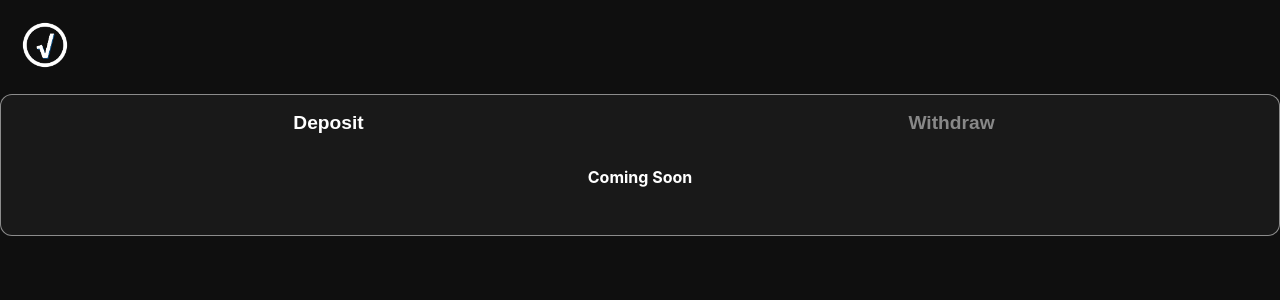
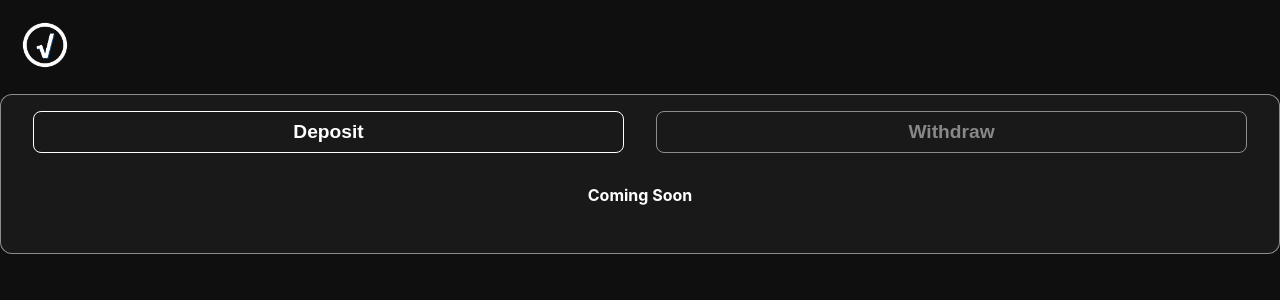
Before and after one commit to root-hq/root-webapp, a Next.js app: page /vaultnew/components/FundsManagerColumn in a window 1280 px wide. Shown: the top 300 px of the page. Built offline with nearby package versions, Linux system fonts and the light colour scheme.

Commit message:
Add borders to deposit/withdraw buttons

```diff
--- a/pages/vaultnew/components/FundsManagerColumn/FundsManagerColumn.module.css
+++ b/pages/vaultnew/components/FundsManagerColumn/FundsManagerColumn.module.css
@@ -16,6 +16,11 @@
     width: 50%;
     display: flex;
     justify-content: center;
+    cursor: pointer;
+    border-radius: 0.5rem;
+    margin-left: 1rem;
+    margin-right: 1rem;
+    padding: 0.5rem;
 }
 
 .tabButton {
--- a/pages/vaultnew/components/FundsManagerColumn/index.tsx
+++ b/pages/vaultnew/components/FundsManagerColumn/index.tsx
@@ -23,21 +23,33 @@ const FundsManagerColumn = ({ baseTokenMetadata, quoteTokenMetadata }: FundsMana
     return(
         <div className={styles.fundsManagerContainer}>
             <div className={styles.fundsManagerButtonContainer}>
-                <div className={styles.tabButtonContainer}>
+                <div
+                    className={styles.tabButtonContainer}
+                    onClick={() => handleTabSelect(DEPOSIT_TAB)}
+                    style = {{
+                        color: activeTab === DEPOSIT_TAB ? 'white' : '#888',
+                        border: activeTab === DEPOSIT_TAB ? `1px solid rgba(255, 255, 255, 1)` : `1px solid rgba(255, 255, 255, 0.5)`
+                    }}
+                >
                     <Button
                         className={styles.tabButton}
-                        onClick={() => handleTabSelect(DEPOSIT_TAB)}
                         style = {{
-                            color: activeTab === DEPOSIT_TAB ? 'white' : '#888'
+                            color: activeTab === DEPOSIT_TAB ? 'white' : '#888',
                         }}
                     >
                         Deposit
                     </Button>
                 </div>
-                <div className={styles.tabButtonContainer}>
+                <div
+                    className={styles.tabButtonContainer}
+                    onClick={() => handleTabSelect(WITHDRAW_TAB)}
+                    style = {{
+                        // color: activeTab === DEPOSIT_TAB ? 'white' : '#888',
+                        border: activeTab === WITHDRAW_TAB ? `1px solid rgba(255, 255, 255, 1)` : `1px solid rgba(255, 255, 255, 0.5)`
+                    }}
+                >
                     <Button
                         className={styles.tabButton}
-                        onClick={() => handleTabSelect('Withdraw')}
                         style = {{
                             color: activeTab === WITHDRAW_TAB ? 'white' : '#888'
                         }}
```
